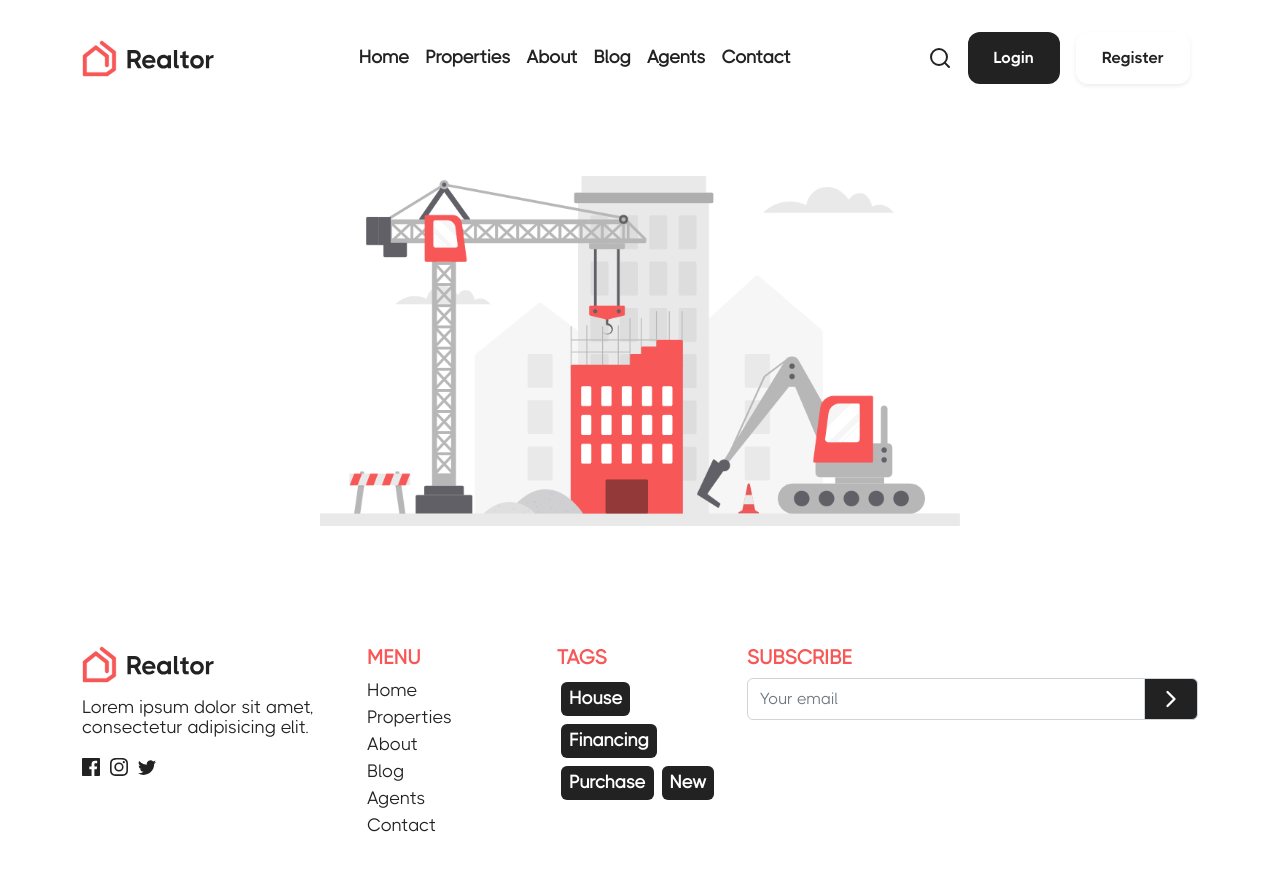
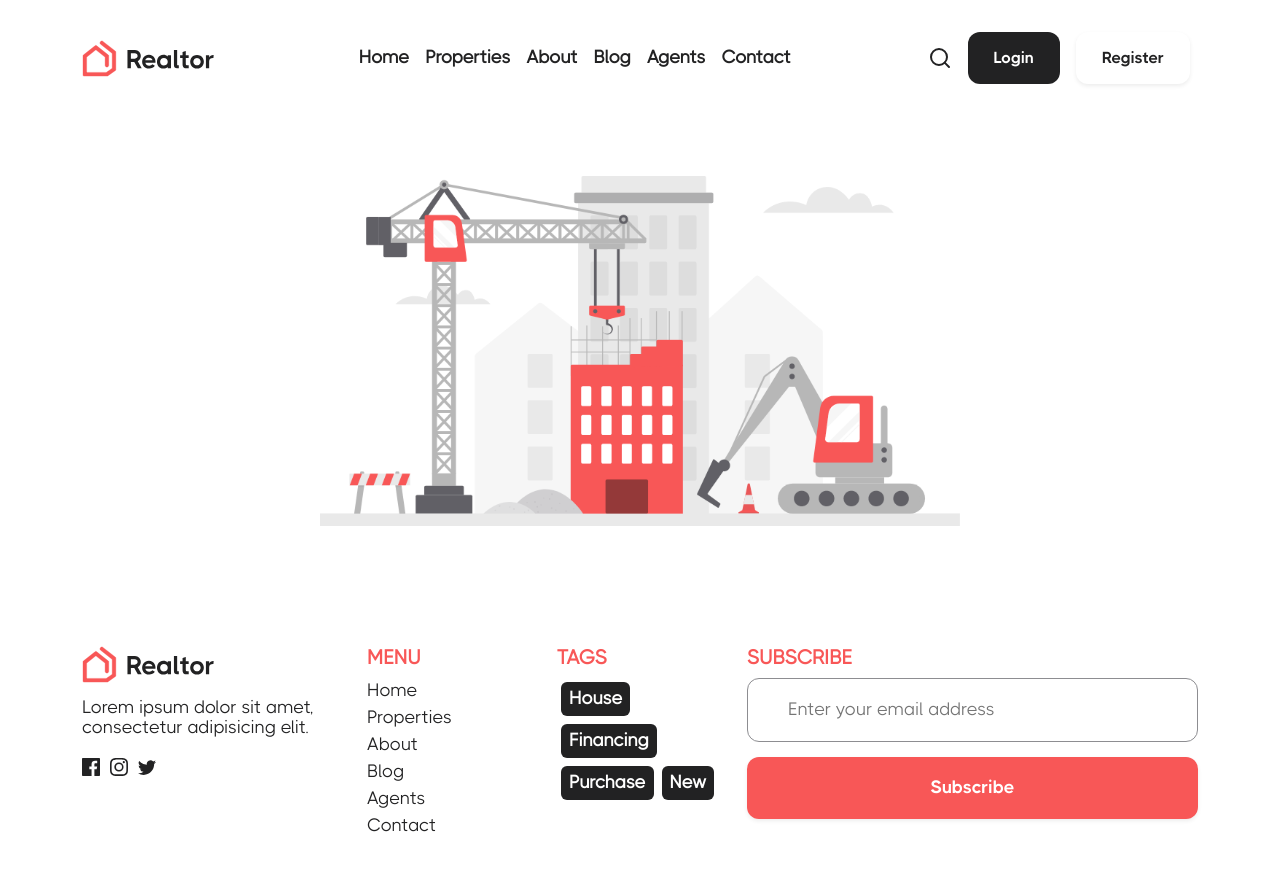
Before and after one commit to dommartins/projeto-realtor, a React (Create React App) app: page / in a window 1280 px wide. Shown: the top 870 px of the page. Built offline with nearby package versions, Linux system fonts and the light colour scheme.

Commit message:
Atualização do footer do projeto realtor

```diff
--- a/src/components/footer/Footer.jsx
+++ b/src/components/footer/Footer.jsx
@@ -3,7 +3,7 @@ import './Footer.scss';
 import Brand from '../../assets/icons/brand-default.svg';
 import { GrFacebook } from 'react-icons/gr';
 import { BsInstagram, BsTwitter } from 'react-icons/bs';
-import { FiChevronRight } from 'react-icons/fi';
+import { ButtonsDefaultOrange } from '../buttons/Buttons';
 
 export default function Footer() {
     return (
@@ -40,11 +40,9 @@ export default function Footer() {
                         </div>
                         <div className="col-lg-5 col-md-6 re-footer-subscribe">
                             <h5>SUBSCRIBE</h5>
-                            <div class="input-group input-group-md mb-3">
-                                <input type="text" class="form-control" placeholder="Your email"/>
-                                <span class="input-group-text">
-                                    <FiChevronRight/>
-                                </span>
+                            <div className="re-footer-form">
+                                <input type="text" placeholder="Enter your email address"/>
+                                <ButtonsDefaultOrange description="Subscribe"/>
                             </div>
                         </div>
                     </div>
--- a/src/components/footer/Footer.scss
+++ b/src/components/footer/Footer.scss
@@ -3,14 +3,17 @@
 .re-footer {
     width: 100%;
     padding: 60px 0px;
+
     img {
         margin-bottom: 15px;
     }
+
     p {
         font-size: 18px;
         line-height: 20px;
         color: $color-neutral-800;
     }
+
     .re-footer-social {
         a {
             text-decoration: none;
@@ -19,45 +22,65 @@
             margin-right: 10px;
         }
     }
+
     h5 {
         font-size: 20px;
         color: $color-primary;
         font-weight: 600;
     }
+
     .re-footer-social {
         a {
             text-decoration: none;
             font-size: 18px;
             color: $color-neutral-800;
+
             &:hover {
                 color: $color-primary;
             }
         }
+
         span {
             font-size: 18px;
             background-color: $color-neutral-800 !important;
+
             &:hover {
                 background-color: $color-primary !important;
                 transition: 0.9s;
             }
         }
     }
+
     .re-footer-subscribe {
-        .input-group-text {
-            background-color: $color-neutral-800;
-            color: $color-neutral-100;
-        }
-        .input-group-text {
-            font-size: 28px;
+        .re-footer-form {
+            input {
+                width: 100%;
+                padding: 20px 40px;
+                background-color: $color-neutral-100;
+                color: $color-neutral-600;
+                border-radius: 12px;
+                font-size: 18px;
+                line-height: 22px;
+                margin-bottom: 15px;
+                border: 1px solid $color-neutral-600;
+            }
+
+            display: flex;
+            flex-direction: column;
         }
     }
+
     @media (min-width: 300px) and (max-width: 575.98px) {
         text-align: center;
     }
+
     @media (min-width: 568px) and (max-width: 767.98px) {
         text-align: center;
     }
+
     @media (min-width: 768px) and (max-width: 991.98px) {}
+
     @media (min-width: 992px) and (max-width: 1199.98px) {}
+
     @media (min-width: 1200px) and (max-width: 1499.98px) {}
 }
```
